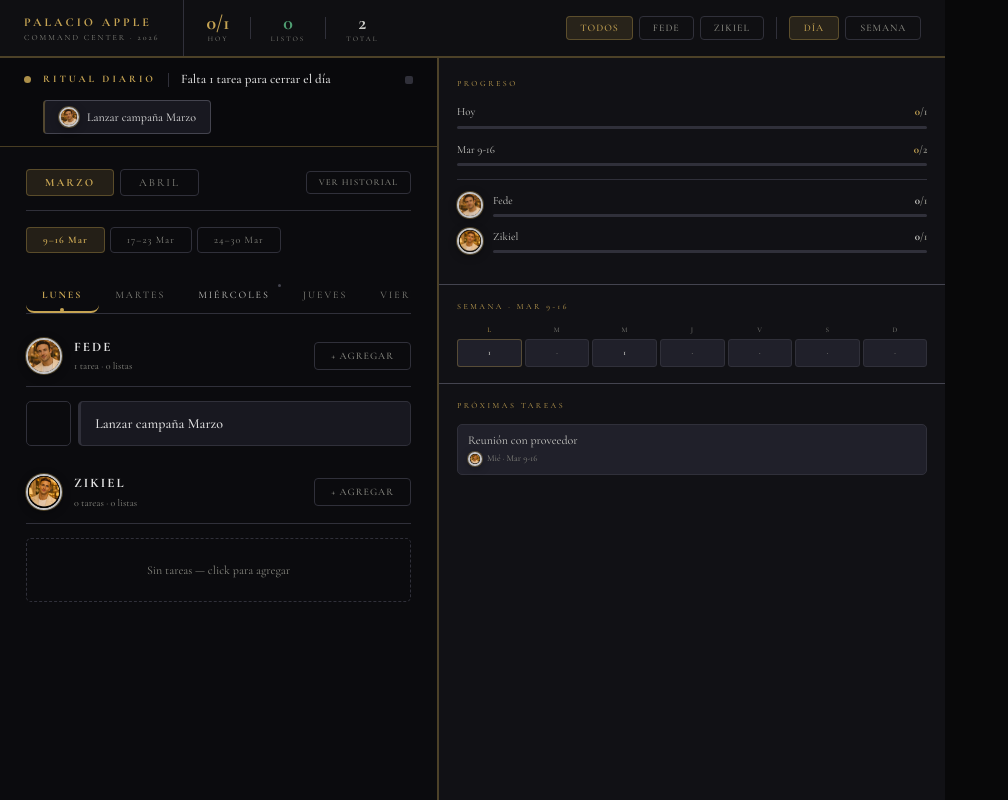
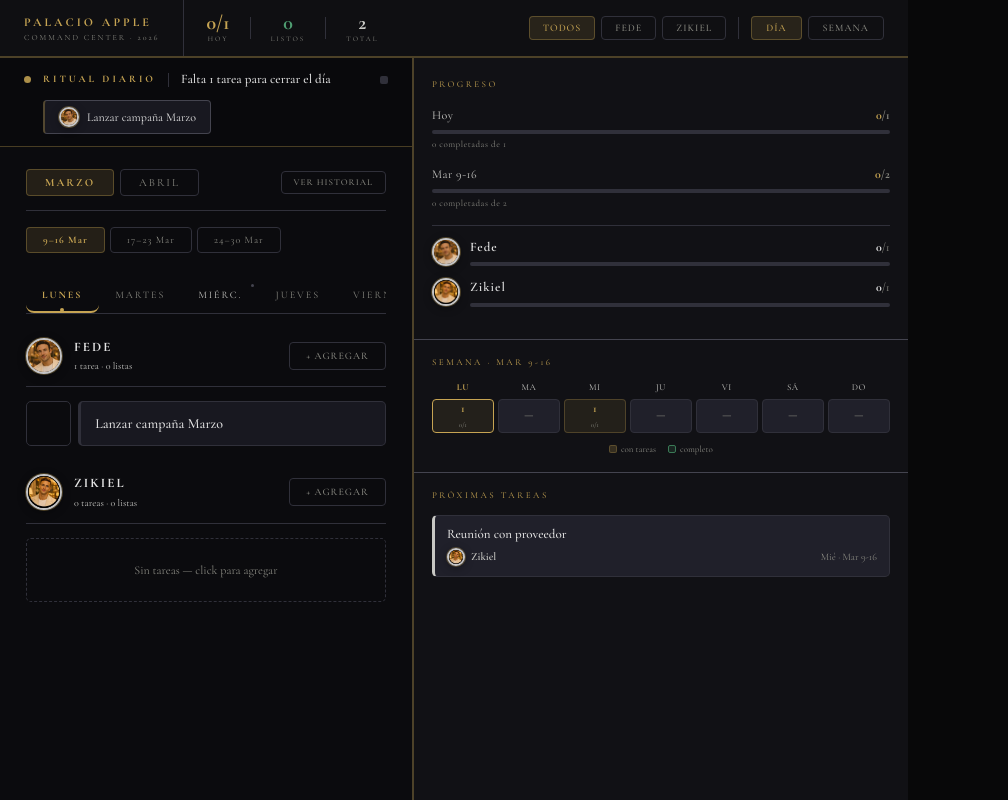
Before and after one commit to FedericoDiTata/palacio-app, a React (Vite) app: page / in a window 1280 px wide. Shown: the whole page, without its empty margins (0-1008 px from the left). Built offline with nearby package versions, Linux system fonts and the light colour scheme.

Commit message:
Muchos cambios de estética

```diff
--- a/src/App.jsx
+++ b/src/App.jsx
@@ -40,7 +40,7 @@ const MONTHS = [
 ];
 
 const ALL_WEEKS  = MONTHS.flatMap(m => m.weeks);
-const DAYS_FULL  = { Lun:"Lunes", Mar:"Martes", Mié:"Miércoles", Jue:"Jueves", Vie:"Viernes", Sáb:"Sábado", Dom:"Domingo" };
+const DAYS_FULL  = { Lun:"Lunes", Mar:"Martes", Mié:"Miérc.", Jue:"Jueves", Vie:"Viern.", Sáb:"Sábado", Dom:"Domingo" };
 const DAYS_ORDER = ["Lun","Mar","Mié","Jue","Vie","Sáb","Dom"];
 const USERS      = ["Fede","Zikiel"];
 const STATUSES   = ["pendiente","en curso","listo"];
@@ -252,15 +252,21 @@ function RightPanel({ tasks, activeDay, activeWeek, onOpenTask }) {
   const currentWeek=ALL_WEEKS.find(w=>w.id===activeWeek);
 
   function Bar({label,done,total,color}) {
+    const pct = total>0 ? (done/total)*100 : 0;
     return (
-      <div style={{marginBottom:13}}>
-        <div style={{display:"flex",justifyContent:"space-between",marginBottom:5}}>
-          <span style={{fontSize:11,color:C.perla2}}>{label}</span>
-          <span style={{fontSize:11,color,fontWeight:700}}>{done}<span style={{color:C.perla3}}>/{total}</span></span>
+      <div style={{marginBottom:14}}>
+        <div style={{display:"flex",justifyContent:"space-between",marginBottom:6}}>
+          <span style={{fontSize:12,color:C.perla2,letterSpacing:0.5}}>{label}</span>
+          <span style={{fontSize:12,color:total===0?C.perla3:color,fontWeight:700}}>
+            {total===0 ? <span style={{color:C.perla3,fontSize:10}}>sin tareas</span> : <>{done}<span style={{color:C.perla3}}>/{total}</span></>}
+          </span>
         </div>
-        <div style={{height:3,background:C.border,borderRadius:2,overflow:"hidden"}}>
-          <div style={{height:"100%",background:color,borderRadius:2,width:`${total>0?(done/total)*100:0}%`,transition:"width 0.5s"}}/>
+        <div style={{height:4,background:C.border,borderRadius:2,overflow:"hidden"}}>
+          {total>0&&<div style={{height:"100%",background:color,borderRadius:2,width:`${pct}%`,
+            minWidth:pct>0?4:0,transition:"width 0.5s",
+            boxShadow:pct>0?`0 0 6px ${color}88`:""}}/>}
         </div>
+        {total>0&&pct===0&&<div style={{fontSize:9,color:C.perla3,marginTop:4,letterSpacing:0.5}}>0 completadas de {total}</div>}
       </div>
     );
   }
@@ -270,25 +276,29 @@ function RightPanel({ tasks, activeDay, activeWeek, onOpenTask }) {
       width:290, minWidth:290, flexShrink:0, flexGrow:1,
       borderLeft:`2px solid ${C.borderH}`,
       background:C.panel, display:"flex", flexDirection:"column",
-      height:"calc(100vh - 58px)", position:"sticky", top:58, overflowY:"auto",
+      height:"100%", overflowY:"auto",
     }}>
       <div style={{padding:"20px 18px",borderBottom:`1px solid ${C.border2}`}}>
-        <div style={{fontSize:8,color:C.oro,letterSpacing:2.5,marginBottom:14}}>PROGRESO</div>
+        <div style={{fontSize:9,color:C.oro,letterSpacing:2.5,marginBottom:14}}>PROGRESO</div>
         <Bar label="Hoy" done={todayDone} total={today.length} color={C.oro}/>
         <Bar label={activeWeek} done={weekDone} total={weekT.length} color={C.oro}/>
         <div style={{height:1,background:C.border,margin:"12px 0"}}/>
         {[{user:"Fede",tasks:fedeT},{user:"Zikiel",tasks:zikielT}].map(({user,tasks:ut})=>(
-          <div key={user} style={{display:"flex",gap:10,alignItems:"center",marginBottom:10}}>
-            <Avatar user={user} size={26}/>
+          <div key={user} style={{display:"flex",gap:10,alignItems:"center",marginBottom:12}}>
+            <Avatar user={user} size={28}/>
             <div style={{flex:1}}>
-              <div style={{display:"flex",justifyContent:"space-between",marginBottom:4}}>
-                <span style={{fontSize:11,color:C.perla2}}>{user}</span>
-                <span style={{fontSize:11,color:C.perla2,fontWeight:700}}>{ut.filter(t=>t.status==="listo").length}<span style={{color:C.perla3}}>/{ut.length}</span></span>
+              <div style={{display:"flex",justifyContent:"space-between",marginBottom:5}}>
+                <span style={{fontSize:13,color:C.perla,letterSpacing:1,fontWeight:600}}>{user}</span>
+                <span style={{fontSize:12,color:C.perla,fontWeight:700}}>
+                  {ut.filter(t=>t.status==="listo").length}
+                  <span style={{color:C.perla3,fontWeight:400}}>/{ut.length}</span>
+                </span>
               </div>
-              <div style={{height:3,background:C.border,borderRadius:2,overflow:"hidden"}}>
+              <div style={{height:4,background:C.border,borderRadius:2,overflow:"hidden"}}>
                 <div style={{height:"100%",background:user==="Fede"?C.oro:C.perla2,borderRadius:2,
                   width:`${ut.length>0?(ut.filter(t=>t.status==="listo").length/ut.length)*100:0}%`,transition:"width 0.5s"}}/>
               </div>
+              {ut.length===0&&<div style={{fontSize:9,color:C.perla3,marginTop:3}}>sin tareas asignadas</div>}
             </div>
           </div>
         ))}
@@ -315,43 +325,56 @@ function RightPanel({ tasks, activeDay, activeWeek, onOpenTask }) {
       )}
 
       <div style={{padding:"16px 18px",borderBottom:`1px solid ${C.border2}`}}>
-        <div style={{fontSize:8,color:C.oro,letterSpacing:2.5,marginBottom:12}}>SEMANA · {activeWeek.toUpperCase()}</div>
-        <div style={{display:"flex",gap:3}}>
+        <div style={{fontSize:9,color:C.oro,letterSpacing:2.5,marginBottom:12}}>SEMANA · {activeWeek.toUpperCase()}</div>
+        <div style={{display:"flex",gap:4}}>
           {(currentWeek?.days||DAYS_ORDER).map((d)=>{
             const dt=tasks.filter(t=>t.week===activeWeek&&t.day===d);
             const dd=dt.filter(t=>t.status==="listo").length;
             const isActive=d===activeDay, allDone=dt.length>0&&dd===dt.length;
+            const hasTasks=dt.length>0;
             return (
-              <div key={d} style={{flex:1,display:"flex",flexDirection:"column",alignItems:"center",gap:3}}>
-                <div style={{fontSize:7,color:isActive?C.oro:C.perla3,letterSpacing:0.5}}>{d[0]}</div>
-                <div style={{width:"100%",height:28,background:C.surface2,
-                  border:`1px solid ${isActive?C.oro_b:C.border}`,
-                  borderRadius:3,position:"relative",overflow:"hidden"}}>
-                  {dt.length>0&&<div style={{position:"absolute",bottom:0,left:0,right:0,
-                    height:`${(dd/dt.length)*100}%`,background:allDone?C.verde:C.oro,opacity:0.45,transition:"height 0.4s"}}/>}
-                  <div style={{position:"absolute",inset:0,display:"flex",alignItems:"center",justifyContent:"center",
-                    fontSize:8,color:dt.length>0?C.perla2:C.perla3,fontWeight:600}}>
-                    {dt.length>0?dt.length:"·"}
+              <div key={d} style={{flex:1,display:"flex",flexDirection:"column",alignItems:"center",gap:4}}>
+                <div style={{fontSize:9,color:isActive?C.oro:C.perla2,fontWeight:isActive?700:400,letterSpacing:0.5}}>
+                  {d.slice(0,2).toUpperCase()}
+                </div>
+                <div style={{
+                  width:"100%", height:34, borderRadius:4,
+                  background: allDone ? C.verde+"33" : hasTasks ? C.oro+"1a" : C.surface2,
+                  border:`1px solid ${isActive?C.oro:allDone?C.verde:hasTasks?C.oro+"44":C.border}`,
+                  display:"flex",flexDirection:"column",alignItems:"center",justifyContent:"center",gap:2,
+                }}>
+                  <div style={{fontSize:11,fontWeight:700,color:allDone?C.verde:hasTasks?C.oro:C.perla3}}>
+                    {hasTasks ? dt.length : "—"}
                   </div>
+                  {hasTasks&&<div style={{fontSize:7,color:C.perla3}}>{dd}/{dt.length}</div>}
                 </div>
               </div>
             );
           })}
         </div>
+        <div style={{display:"flex",gap:12,marginTop:10,justifyContent:"center"}}>
+          <div style={{display:"flex",alignItems:"center",gap:4}}><div style={{width:8,height:8,borderRadius:2,background:C.oro+"33",border:`1px solid ${C.oro+"44"}`}}/><span style={{fontSize:9,color:C.perla3}}>con tareas</span></div>
+          <div style={{display:"flex",alignItems:"center",gap:4}}><div style={{width:8,height:8,borderRadius:2,background:C.verde+"33",border:`1px solid ${C.verde}`}}/><span style={{fontSize:9,color:C.perla3}}>completo</span></div>
+        </div>
       </div>
 
       <div style={{padding:"16px 18px",flex:1}}>
-        <div style={{fontSize:8,color:C.oro,letterSpacing:2.5,marginBottom:12}}>PRÓXIMAS TAREAS</div>
-        <div style={{display:"flex",flexDirection:"column",gap:5}}>
+        <div style={{fontSize:9,color:C.oro,letterSpacing:2.5,marginBottom:12}}>PRÓXIMAS TAREAS</div>
+        <div style={{display:"flex",flexDirection:"column",gap:6}}>
           {upcoming.length===0
-            ?<div style={{fontSize:11,color:C.perla3}}>Sin tareas pendientes</div>
+            ?<div style={{fontSize:11,color:C.perla3,fontStyle:"italic"}}>Sin tareas pendientes</div>
             :upcoming.map(t=>(
               <div key={t.id} onClick={()=>onOpenTask(t)}
-                style={{padding:"8px 10px",background:C.surface2,border:`1px solid ${C.border}`,borderRadius:5,cursor:"pointer",transition:"all 0.15s"}}>
-                <div style={{fontSize:12,color:C.perla2,lineHeight:1.3,marginBottom:4}}>{t.title}</div>
-                <div style={{display:"flex",alignItems:"center",gap:5}}>
-                  <Avatar user={t.assignee} size={14}/>
-                  <span style={{fontSize:9,color:C.perla3}}>{t.day} · {t.week}</span>
+                style={{padding:"10px 12px",background:C.surface2,border:`1px solid ${C.border}`,
+                  borderLeft:`3px solid ${t.assignee==="Fede"?C.oro:C.perla2}`,
+                  borderRadius:5,cursor:"pointer",transition:"all 0.15s"}}>
+                <div style={{fontSize:13,color:C.perla,lineHeight:1.3,marginBottom:6,fontWeight:500}}>{t.title}</div>
+                <div style={{display:"flex",alignItems:"center",justifyContent:"space-between"}}>
+                  <div style={{display:"flex",alignItems:"center",gap:6}}>
+                    <Avatar user={t.assignee} size={18}/>
+                    <span style={{fontSize:11,color:t.assignee==="Fede"?C.oro:C.perla2,fontWeight:600}}>{t.assignee}</span>
+                  </div>
+                  <span style={{fontSize:10,color:C.perla3}}>{t.day} · {t.week}</span>
                 </div>
               </div>
             ))
@@ -504,9 +527,9 @@ export default function App() {
       </div>
 
       {/* BODY */}
-      <div style={{display:"flex",flex:1,overflow:"hidden",background:C.main}}>
+      <div style={{display:"flex",flex:1,overflow:"hidden",background:C.main,alignItems:"stretch"}}>
         {/* MAIN */}
-        <div style={{flex:2,overflowY:"auto",minWidth:0,background:C.main,minHeight:"calc(100vh - 58px)"}}>
+        <div style={{flex:2,overflowY:"auto",minWidth:0,background:C.main}}>
 
           {/* RITUAL BANNER */}
           {view==="dia"&&(
@@ -639,7 +662,7 @@ export default function App() {
                         <Avatar user={user} size={36}/>
                         <div>
                           <div style={{fontSize:13,letterSpacing:2,color:C.perla,fontWeight:700}}>{user.toUpperCase()}</div>
-                          <div style={{fontSize:10,color:C.perla3,marginTop:2}}>{uTasks.length} tarea{uTasks.length!==1?"s":""} · {uDone} lista{uDone!==1?"s":""}</div>
+                          <div style={{fontSize:10,color:C.perla2,marginTop:2}}>{uTasks.length} tarea{uTasks.length!==1?"s":""} · {uDone} lista{uDone!==1?"s":""}</div>
                         </div>
                         <button onClick={()=>addTask(activeWeek,activeDay,activeMonth)} className="horo" style={{
                           marginLeft:"auto",background:"transparent",border:`1px solid ${C.border}`,color:C.perla3,
```
